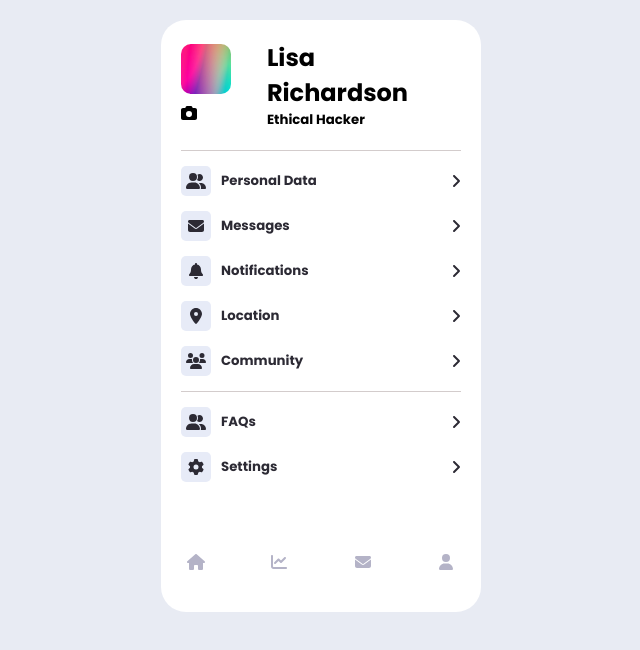
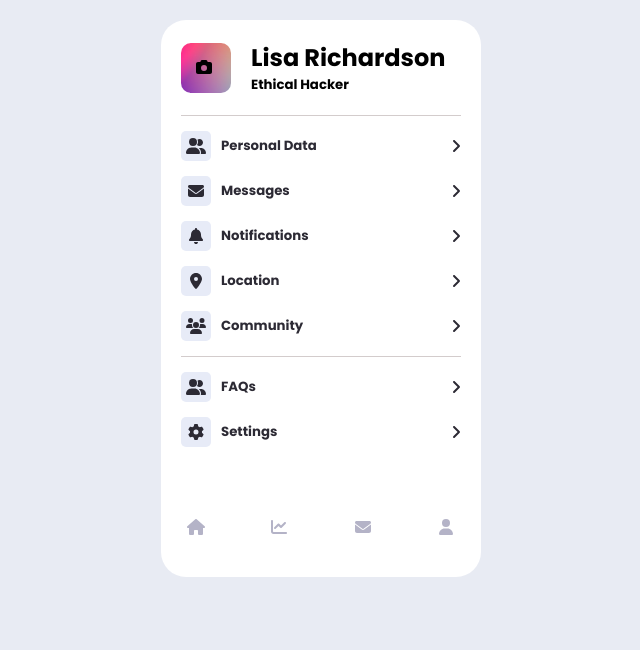
Before and after one commit to hassan-ayinde/MiniReactProjects, a React (Vite) app in the folder simple_mobile_navigation/: page / in a window 1280 px wide. Shown: the top 650 px of the page, without its empty margins (319-959 px from the left). Built offline with nearby package versions, Linux system fonts and the light colour scheme.

Commit message:
Feat in App Component: Displaying an error message when the updated profile image is above 1MB

```diff
--- a/simple_mobile_navigation/src/App.css
+++ b/simple_mobile_navigation/src/App.css
@@ -14,9 +14,21 @@
     padding-bottom: 20px;
 }
 .userprofile-card img{
+    vertical-align: middle;
     width: 50px;
     height: 50px;
     border-radius: 10px;
+    object-fit: cover;
+    object-position: center;
+}
+.profile-img-wrapper{
+    position: relative;
+    cursor: pointer;
+}
+.userprofile-card span{
+    position: absolute;
+    left: 15px;
+    top: 12px;
 }
 .menuItem-container{
     display: flex;
@@ -70,3 +82,7 @@
     transition: all 0.3s ease;
     color: #DBDAEC;
 }
+.error-message{
+    color: red;
+    font-size: small;
+}
--- a/simple_mobile_navigation/src/App.jsx
+++ b/simple_mobile_navigation/src/App.jsx
@@ -1,9 +1,11 @@
-import './App.css'
+import React,{useState} from 'react'
 import MenuList from './components/MenuList'
 import UserProfileCard from './components/UserProfileCard'
 import {FontAwesomeIcon} from './components/FontAwesomeIcons'
+import './App.css'
 
 function App() {
+  const [errorMessage, setErrorMessage] = useState('');
   const footerIcons = [
     <FontAwesomeIcon icon='fa-house'/>,
     <FontAwesomeIcon icon='fa-chart-line'/>,
@@ -13,7 +15,8 @@ function App() {
 
   return (
     <div className='app'>
-      <UserProfileCard/>
+      {errorMessage && <p className="error-message">{errorMessage}</p>}
+      <UserProfileCard setErrorMessage={setErrorMessage}/>
       <MenuList/>
       <div className='footer-icons'>
         <ul>
```
